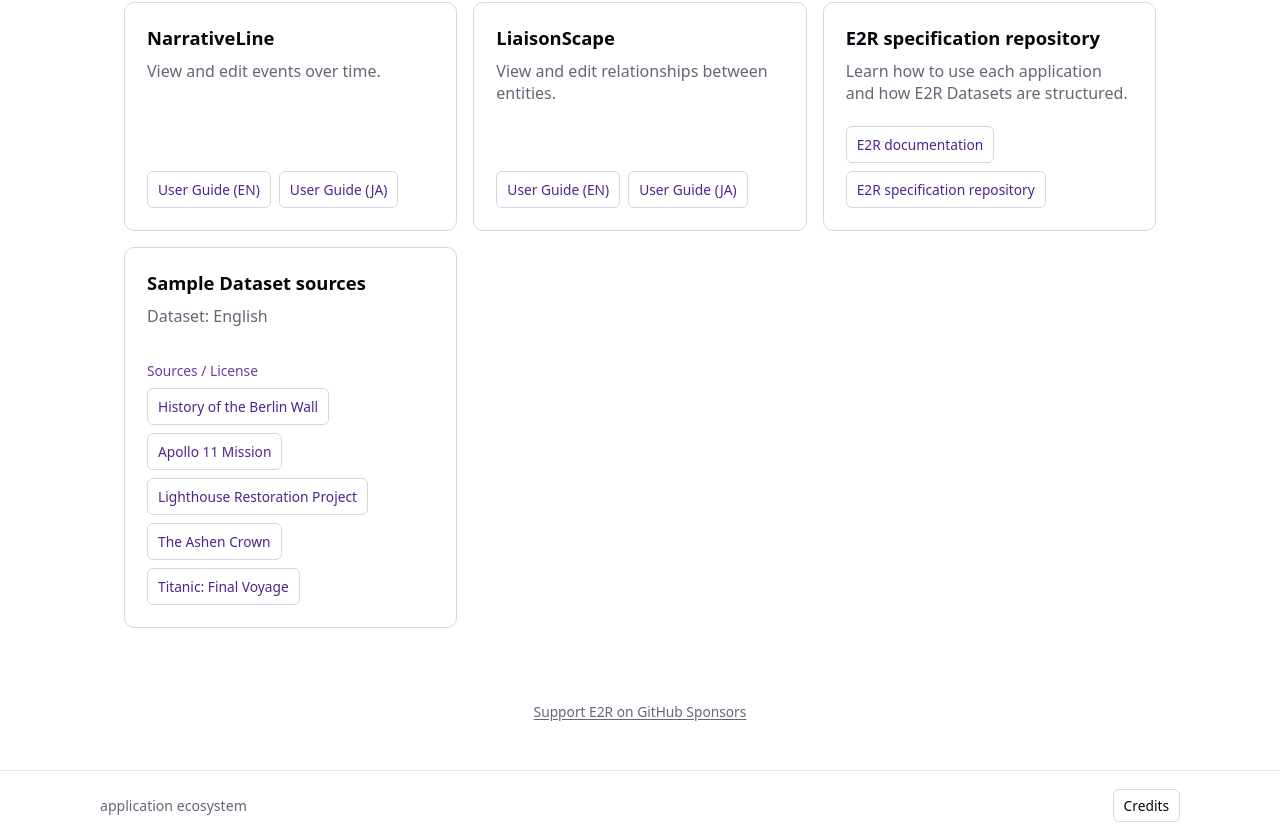
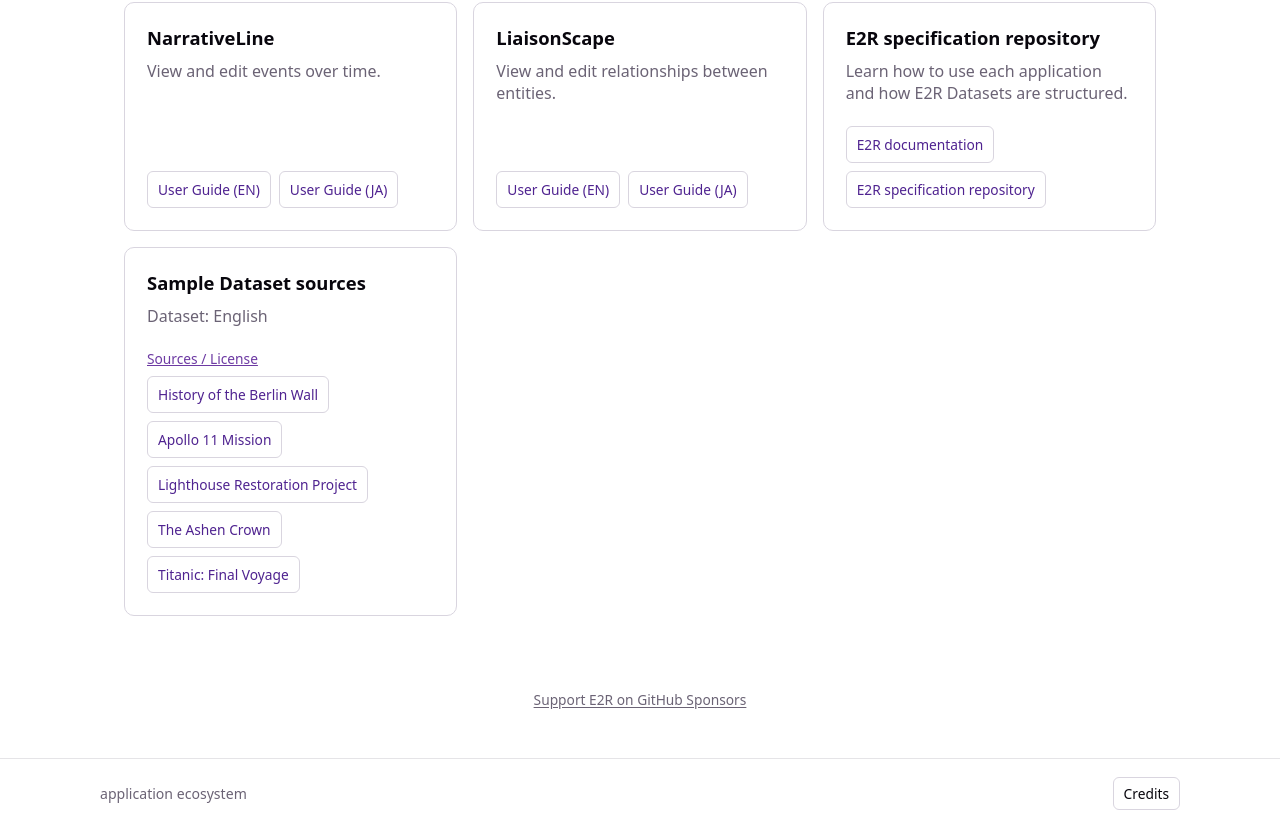
Before and after one commit to sukoyaka-dopeness/e2r-hub, a React (Vite) app: page / in a window 1280 px wide. Shown: the part 3528-4368 px from the top of the page. Built offline with nearby package versions, Linux system fonts and the light colour scheme.

Commit message:
fix: structure Hub sample source links

```diff
--- a/src/App.css
+++ b/src/App.css
@@ -62,6 +62,9 @@ main { width: min(1080px, 100%); margin: 0 auto; }
 .documentation-actions a:hover { border-color: #aa3bff; background: #f5e9ff; }
 .documentation-actions a.sample-info-link { border: 0; border-radius: 0; padding: 0; color: #6d3aa3; }
 .documentation-actions a.sample-info-link:hover { border-color: transparent; background: transparent; color: #4f2390; }
+.sample-source-links { display: flex; flex-direction: column; gap: 8px; margin-top: auto; padding-top: 22px; }
+.sample-source-links > .sample-info-link { margin-top: 0; }
+.sample-source-links .documentation-actions { margin-top: 0; padding-top: 0; }
 .documentation-note { margin-top: 22px; font-size: .92rem; }
 .site-support { padding: 0 24px 48px; text-align: center; }
 .site-support-link { color: #6b6375; font-size: .86rem; text-underline-offset: .18em; }
--- a/src/App.tsx
+++ b/src/App.tsx
@@ -356,13 +356,15 @@ function App() {
             <article className="documentation-card">
               <h3>{locale === 'ja' ? 'サンプルデータセットのソース' : 'Sample Dataset sources'}</h3>
               <p>{locale === 'ja' ? 'データセット: 日本語' : 'Dataset: English'}</p>
-              <div className="documentation-actions">
+              <div className="sample-source-links">
                 <ExternalLink className="sample-info-link" href={links.sampleProvenance}>{text.sampleInfo}</ExternalLink>
-                <ExternalLink href={localizedSampleUrl(locale, links.berlinWall, links.berlinWallJa)}>{text.berlinTitle}</ExternalLink>
-                <ExternalLink href={localizedSampleUrl(locale, links.apollo, links.apolloJa)}>{text.apollo}</ExternalLink>
-                <ExternalLink href={localizedSampleUrl(locale, links.lighthouse, links.lighthouseJa)}>{text.lighthouse}</ExternalLink>
-                <ExternalLink href={localizedSampleUrl(locale, links.ashenCrown, links.ashenCrownJa)}>{text.ashenCrownTitle}</ExternalLink>
-                <ExternalLink href={localizedSampleUrl(locale, links.titanic, links.titanicJa)}>{text.titanicTitle}</ExternalLink>
+                <div className="documentation-actions">
+                  <ExternalLink href={localizedSampleUrl(locale, links.berlinWall, links.berlinWallJa)}>{text.berlinTitle}</ExternalLink>
+                  <ExternalLink href={localizedSampleUrl(locale, links.apollo, links.apolloJa)}>{text.apollo}</ExternalLink>
+                  <ExternalLink href={localizedSampleUrl(locale, links.lighthouse, links.lighthouseJa)}>{text.lighthouse}</ExternalLink>
+                  <ExternalLink href={localizedSampleUrl(locale, links.ashenCrown, links.ashenCrownJa)}>{text.ashenCrownTitle}</ExternalLink>
+                  <ExternalLink href={localizedSampleUrl(locale, links.titanic, links.titanicJa)}>{text.titanicTitle}</ExternalLink>
+                </div>
               </div>
             </article>
           </div>
```
Also changed, not shown: 1 other file (tests, documents, lock files or other folders).
